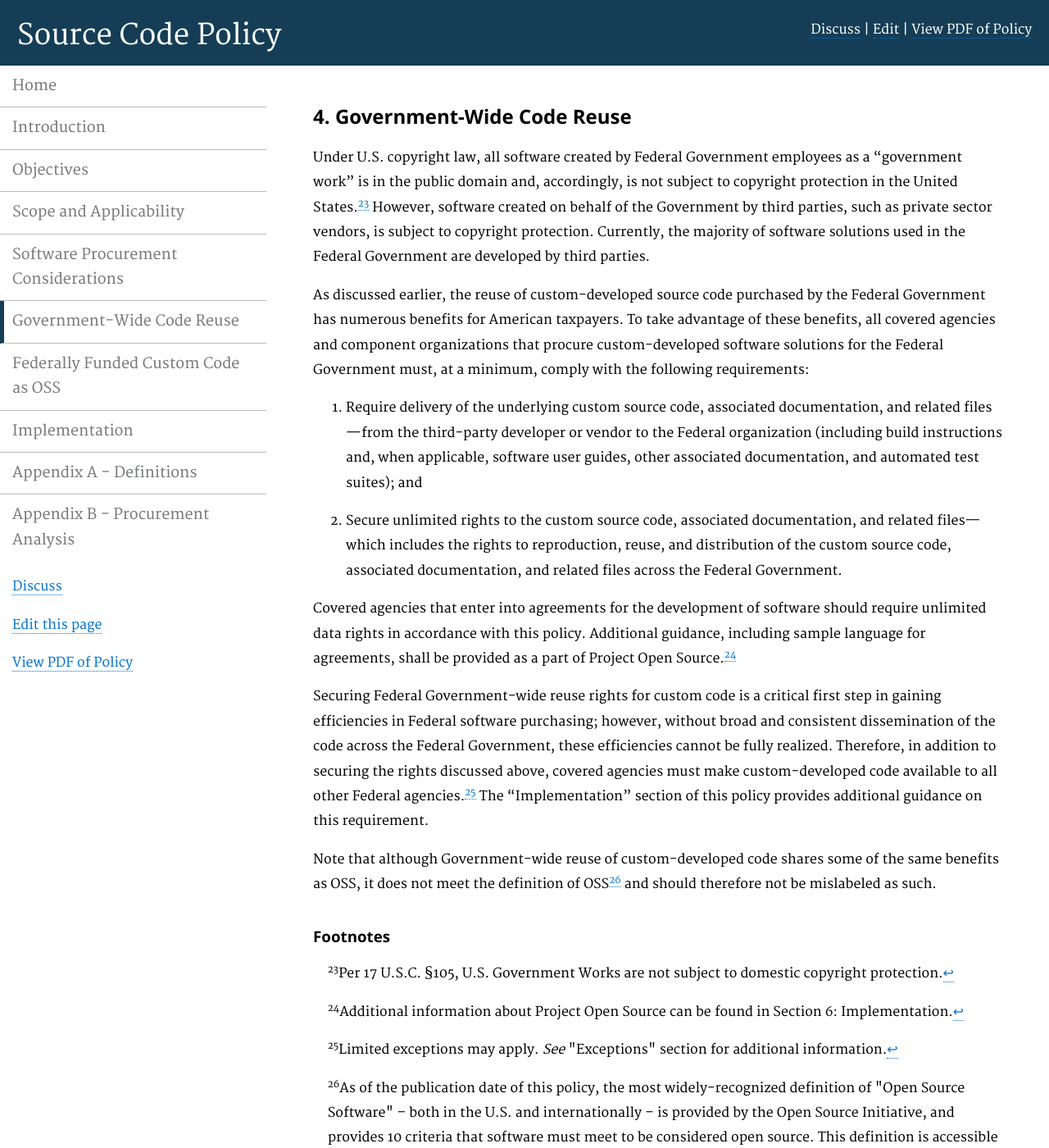
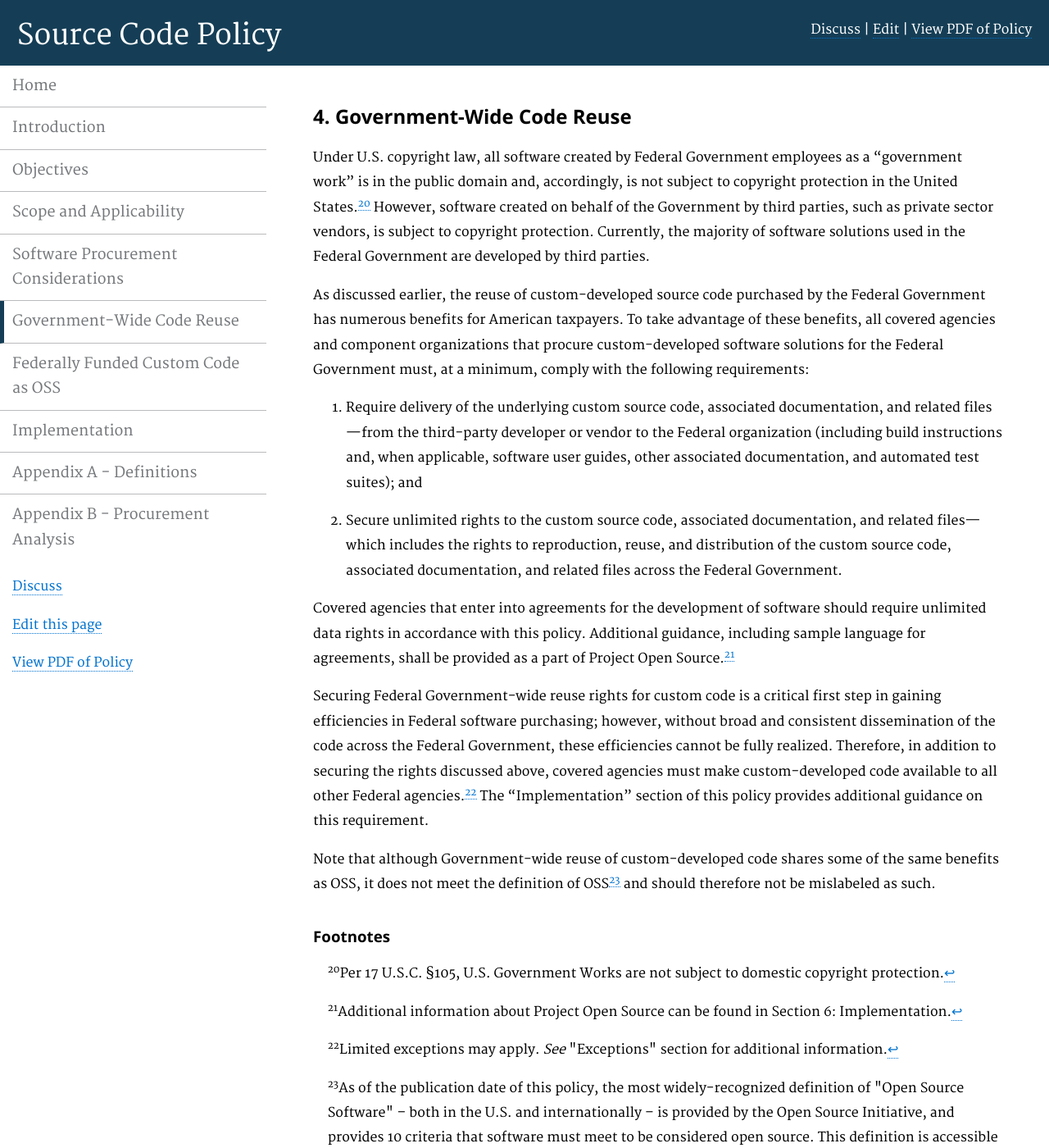
Before and after one commit to CityOfLosAngeles/open-source-policy, a Jekyll site: the page built from pages/reuse.md, in a window 1280 px wide and 1400 px high. Shown: the whole window at 82% size. Built offline with Jekyll 4.4.1, drawn with Linux system fonts in a browser that asks for light colours; Markdown is read by kramdown in place of the engine named in the settings.

Commit message:
Edited footnote numbers to match PDF of policy

```diff
--- a/pages/reuse.md
+++ b/pages/reuse.md
@@ -7,7 +7,7 @@ description: ""
 
 ## 4. Government-Wide Code Reuse
 
-Under U.S. copyright law, all software created by Federal Government employees as a “government work” is in the public domain and, accordingly, is not subject to copyright protection in the United States.<sup id="fnr23"><a href="#fn23">23</a></sup> However, software created on behalf of the Government by third parties, such as private sector vendors, is subject to copyright protection. Currently, the majority of software solutions used in the Federal Government are developed by third parties.
+Under U.S. copyright law, all software created by Federal Government employees as a “government work” is in the public domain and, accordingly, is not subject to copyright protection in the United States.<sup id="fnr20"><a href="#fn20">20</a></sup> However, software created on behalf of the Government by third parties, such as private sector vendors, is subject to copyright protection. Currently, the majority of software solutions used in the Federal Government are developed by third parties.
 
 As discussed earlier, the reuse of custom-developed source code purchased by the Federal Government has numerous benefits for American taxpayers. To take advantage of these benefits, all covered agencies and component organizations that procure custom-developed software solutions for the Federal Government must, at a minimum, comply with the following requirements:
 
@@ -15,19 +15,19 @@ As discussed earlier, the reuse of custom-developed source code purchased by the
 
 2. Secure unlimited rights to the custom source code, associated documentation, and related files—which includes the rights to reproduction, reuse, and distribution of the custom source code, associated documentation, and related files across the Federal Government.
 
-Covered agencies that enter into agreements for the development of software should require unlimited data rights in accordance with this policy. Additional guidance, including sample language for agreements, shall be provided as a part of Project Open Source.<sup id="fnr24"><a href="#fn24">24</a></sup>
+Covered agencies that enter into agreements for the development of software should require unlimited data rights in accordance with this policy. Additional guidance, including sample language for agreements, shall be provided as a part of Project Open Source.<sup id="fnr21"><a href="#fn21">21</a></sup>
 
-Securing Federal Government-wide reuse rights for custom code is a critical first step in gaining efficiencies in Federal software purchasing; however, without broad and consistent dissemination of the code across the Federal Government, these efficiencies cannot be fully realized. Therefore, in addition to securing the rights discussed above, covered agencies must make custom-developed code available to all other Federal agencies.<sup id="fnr25"><a href="#fn25">25</a></sup> The "Implementation" section of this policy provides additional guidance on this requirement.
+Securing Federal Government-wide reuse rights for custom code is a critical first step in gaining efficiencies in Federal software purchasing; however, without broad and consistent dissemination of the code across the Federal Government, these efficiencies cannot be fully realized. Therefore, in addition to securing the rights discussed above, covered agencies must make custom-developed code available to all other Federal agencies.<sup id="fnr22"><a href="#fn22">22</a></sup> The "Implementation" section of this policy provides additional guidance on this requirement.
 
-Note that although Government-wide reuse of custom-developed code shares some of the same benefits as OSS, it does not meet the definition of OSS<sup id="fnr26"><a href="#fn26">26</a></sup> and should therefore not be mislabeled as such.
+Note that although Government-wide reuse of custom-developed code shares some of the same benefits as OSS, it does not meet the definition of OSS<sup id="fnr23"><a href="#fn23">23</a></sup> and should therefore not be mislabeled as such.
 
 ### Footnotes
 
 <ul style="list-style-type:none">
 
-<li id="fn23"><sup>23</sup>Per 17 U.S.C. §105, U.S. Government Works are not subject to domestic copyright protection.<a href="#fnr23">&#8617;</a></li>
-<li id="fn24"><sup>24</sup>Additional information about Project Open Source can be found in Section 6: Implementation.<a href="#fnr24">&#8617;</a></li>
-<li id="fn25"><sup>25</sup>Limited exceptions may apply. <em>See</em> "Exceptions" section for additional information.<a href="#fnr25">&#8617;</a></li>
-<li id="fn26"><sup>26</sup>As of the publication date of this policy, the most widely-recognized definition of "Open Source Software" – both in the U.S. and internationally – is provided by the Open Source Initiative, and provides 10 criteria that software must meet to be considered open source. This definition is accessible at <a href="https://opensource.org/osd">https://opensource.org/osd</a>.<a href="#fnr26">&#8617;</a></li>
+<li id="fn20"><sup>20</sup>Per 17 U.S.C. §105, U.S. Government Works are not subject to domestic copyright protection.<a href="#fnr20">&#8617;</a></li>
+<li id="fn21"><sup>21</sup>Additional information about Project Open Source can be found in Section 6: Implementation.<a href="#fnr21">&#8617;</a></li>
+<li id="fn22"><sup>22</sup>Limited exceptions may apply. <em>See</em> "Exceptions" section for additional information.<a href="#fnr22">&#8617;</a></li>
+<li id="fn23"><sup>23</sup>As of the publication date of this policy, the most widely-recognized definition of "Open Source Software" – both in the U.S. and internationally – is provided by the Open Source Initiative, and provides 10 criteria that software must meet to be considered open source. This definition is accessible at <a href="https://opensource.org/osd">https://opensource.org/osd</a>.<a href="#fnr23">&#8617;</a></li>
 
 </ul>
```
